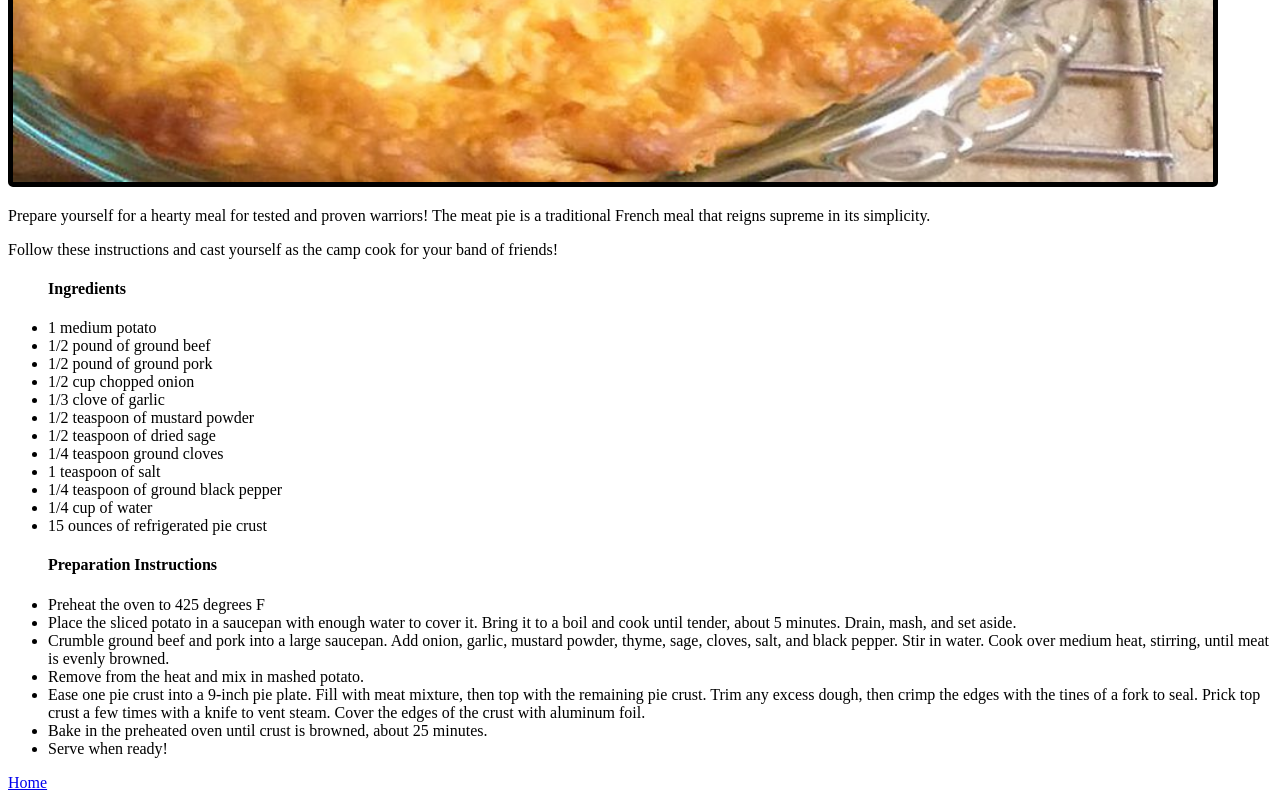
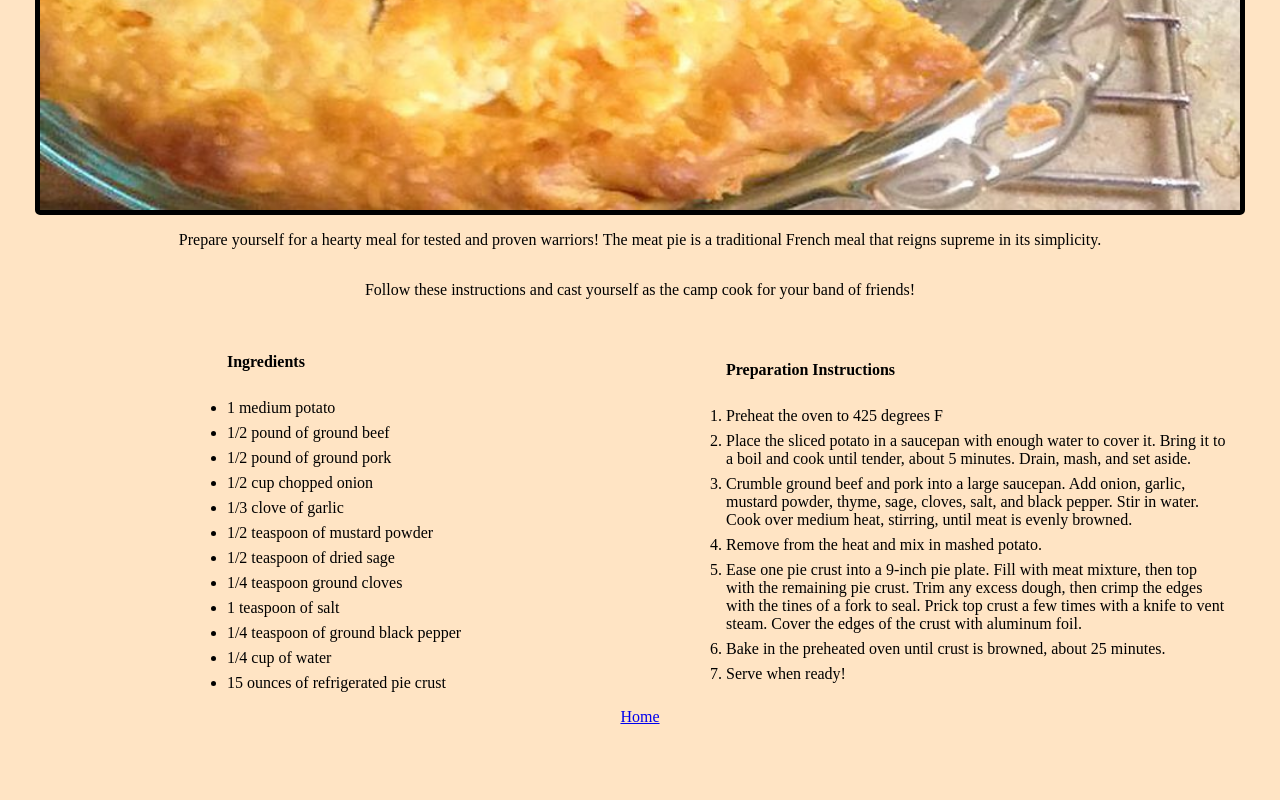
Before and after one commit to 1tazziolim/odin-recipes, a plain HTML site: page recipes/meat-pie.html in a window 1280 px wide. Shown: the part 802-1602 px from the top of the page. After the commit the page ends 1536 px from the top, so only its background shows below. Drawn offline with Linux system fonts and the light colour scheme; files that its build step writes are made by us from their sources; files whose address does not match are found by name.

Commit message:
Finish simple recipe html/css

```diff
--- a/recipe-stylesheet/styles.css
+++ b/recipe-stylesheet/styles.css
@@ -1,8 +1,13 @@
+html{
+    background-color: bisque;
+}
+
 h1 {
     font-family: 'Times New Roman', Times, serif;
     font-weight: 700;
-    text-decoration: underline;
+    text-decoration: underline 1px;
     text-align: center;
+    margin-top: 50px;
 }
 
 .index-recipe {
@@ -47,3 +52,29 @@ h1 {
     border: 5px solid;
     border-radius: 5px;
 }
+
+#parent-list-container {
+    display: flex;
+    flex-direction: row;
+}
+
+.recipe-lists-container {
+    display: inline-flex;
+    flex-direction: column;
+    justify-content:space-evenly;
+    align-items: center;
+    width: 50%;
+}
+
+.recipe-lists-prepare {
+    inline-size: 500px;
+}
+
+footer {
+    font-family: 'Times New Roman', Times, serif;
+    text-align: center;
+}
+
+li {
+    padding-top: 7px;
+}
--- a/recipes/meat-pie.html
+++ b/recipes/meat-pie.html
@@ -7,10 +7,18 @@
     </head>
     <body>
         <h1>Meat Pie</h1>
+        <div class="main-image-container">
         <img class="recipe-main-image" src="../recipe-images/meat-pie.jpg" alt="An image of freshly baked meat pie.">
+        </div>
+
+        <div class="recipe-paragraph-container">
         <p>Prepare yourself for a hearty meal for tested and proven warriors! The meat pie is a traditional French meal that reigns supreme in its simplicity.</p>
         <p>Follow these instructions and cast yourself as the camp cook for your band of friends!</p>
-        <ul>
+        </div>
+
+        <div id="parent-list-container">
+            <div class="recipe-lists-container">
+                <ul class="recipe-lists-ingred">
                     <h4>Ingredients</h4>
                     <li>1 medium potato</li>
                     <li>1/2 pound of ground beef</li>
@@ -25,7 +33,9 @@
                     <li>1/4 cup of water</li>
                     <li>15 ounces of refrigerated pie crust</li>
                 </ul>
-        <ul>
+            </div>
+            <div class="recipe-lists-container">
+                <ol class="recipe-lists-prepare">
                     <h4>Preparation Instructions</h4>
                     <li>Preheat the oven to 425 degrees F</li>
                     <li>Place the sliced potato in a saucepan with enough water to cover it. Bring it to a boil and cook until tender, about 5 minutes. Drain, mash, and set aside.</li>
@@ -34,8 +44,9 @@
                     <li>Ease one pie crust into a 9-inch pie plate. Fill with meat mixture, then top with the remaining pie crust. Trim any excess dough, then crimp the edges with the tines of a fork to seal. Prick top crust a few times with a knife to vent steam. Cover the edges of the crust with aluminum foil.</li>
                     <li>Bake in the preheated oven until crust is browned, about 25 minutes.</li>
                     <li>Serve when ready!</li>
-        </ul>
-
+                </ol>
+            </div>
+        </div>
         <footer>
             <a href="../index.html">Home</a>
         </footer>
```
Also changed, not shown: recipes/baked-onion.html (+13 -6 lines), recipes/peasant-chicken.html (+11 -3 lines). Lines whose indentation alone changed are shown as unchanged.
